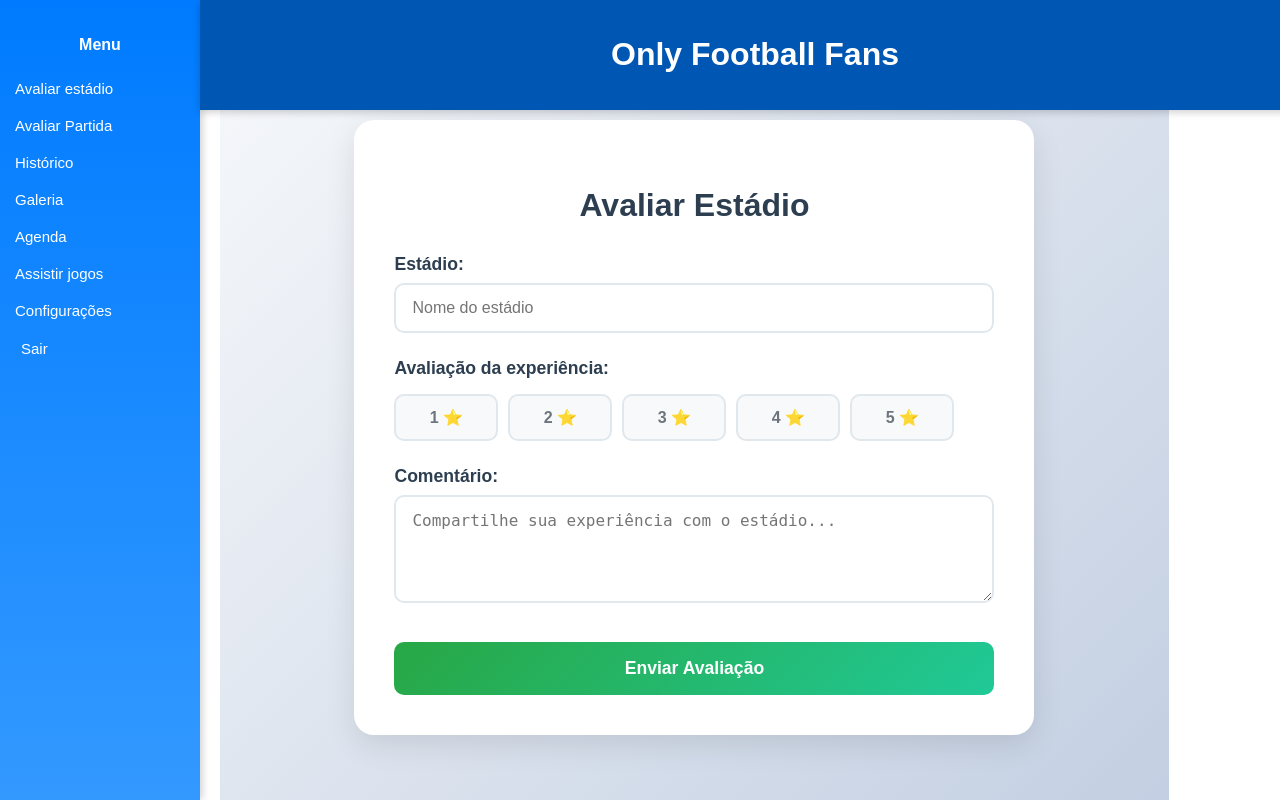
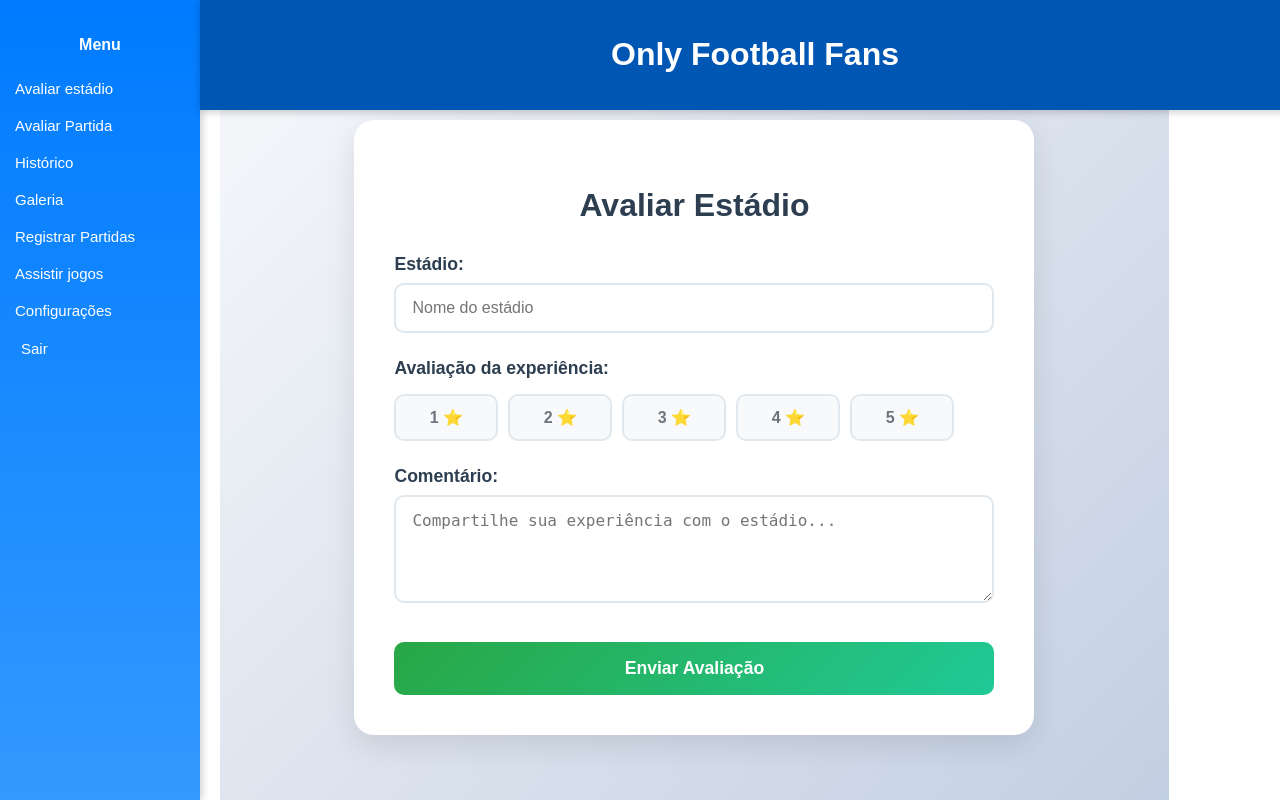
Before and after one commit to Amfgs/projeto-Only-Football-Fans, a Django app: template templates/emocao/nova_avaliacao.html in a window 1280 px wide. Run offline with Django 5.2, Linux system fonts and the light colour scheme; the template is opened without the code that fills it, so the values that code supplies are empty.

Commit message:
Ao entrar no site, primeira pagina é "Registrar Partida"

```diff
--- a/core/urls.py
+++ b/core/urls.py
@@ -32,5 +32,6 @@ urlpatterns = [
     path('partidas/ver/<int:partida_id>/', views.ver_avaliacao, name='ver_avaliacao'),
 
     # Página inicial
-    path('', views.home, name='home'),
+    path('', views.registrar_partida, name='home'),
+    path('perfil/', views.perfil, name='perfil'),
 ]
--- a/core/views.py
+++ b/core/views.py
@@ -402,5 +402,5 @@ def registrar_gols(request, partida_id):
 # ----------------------------
 
 @login_required
-def home(request):
-    return render(request, 'usuarios/home.html')
+def perfil(request):
+    return render(request, 'usuarios/perfil.html')
--- a/templates/base.html
+++ b/templates/base.html
@@ -148,9 +148,9 @@ body {
             <li><a href="#" onclick="abrirModal()">Avaliar Partida</a></li>
             <li><a href="{% url 'core:lista_partidas' %}">Histórico</a></li>
             <li><a href="{% url 'core:galeria' %}">Galeria</a></li>
-            <li><a href="{% url 'core:registrar_partida' %}">Agenda</a></li>
+            <li><a href="{% url 'core:registrar_partida' %}">Registrar Partidas</a></li>
             <li><a href="{% url 'core:lista_links' %}">Assistir jogos</a></li>
-            <li><a href="{% url 'core:home' %}">Configurações</a></li>
+            <li><a href="{% url 'core:perfil' %}">Configurações</a></li>
             <li>
                 <form action="{% url 'core:logout' %}" method="post">
                     {% csrf_token %}
```
Also changed, not shown: templates/usuarios/perfil.html (renamed from templates/usuarios/home.html).
